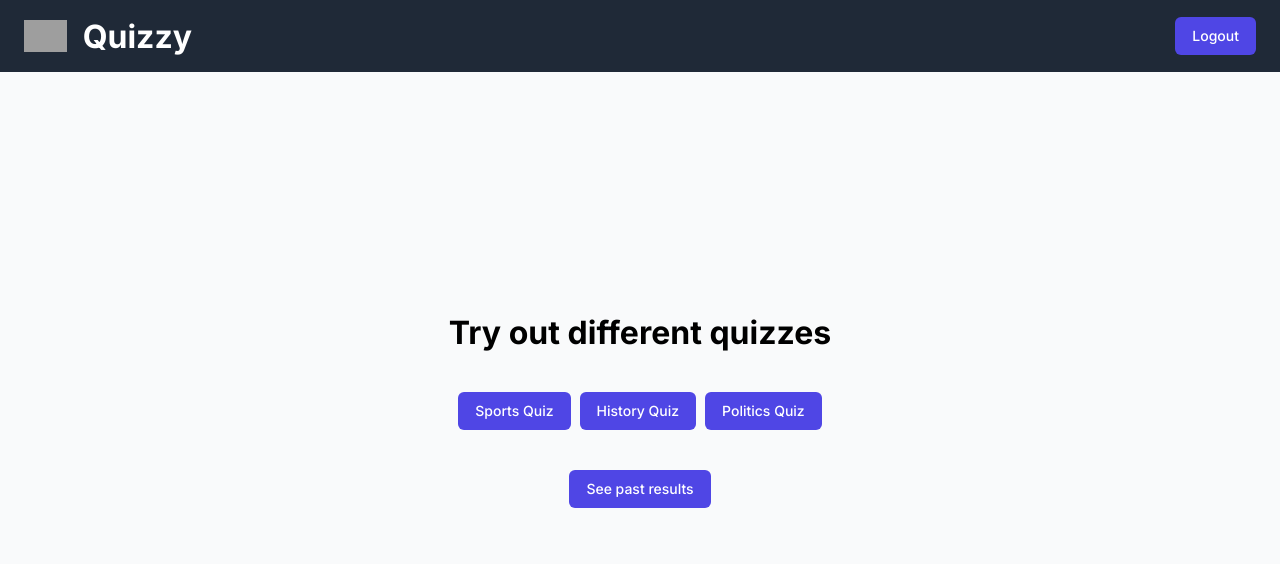
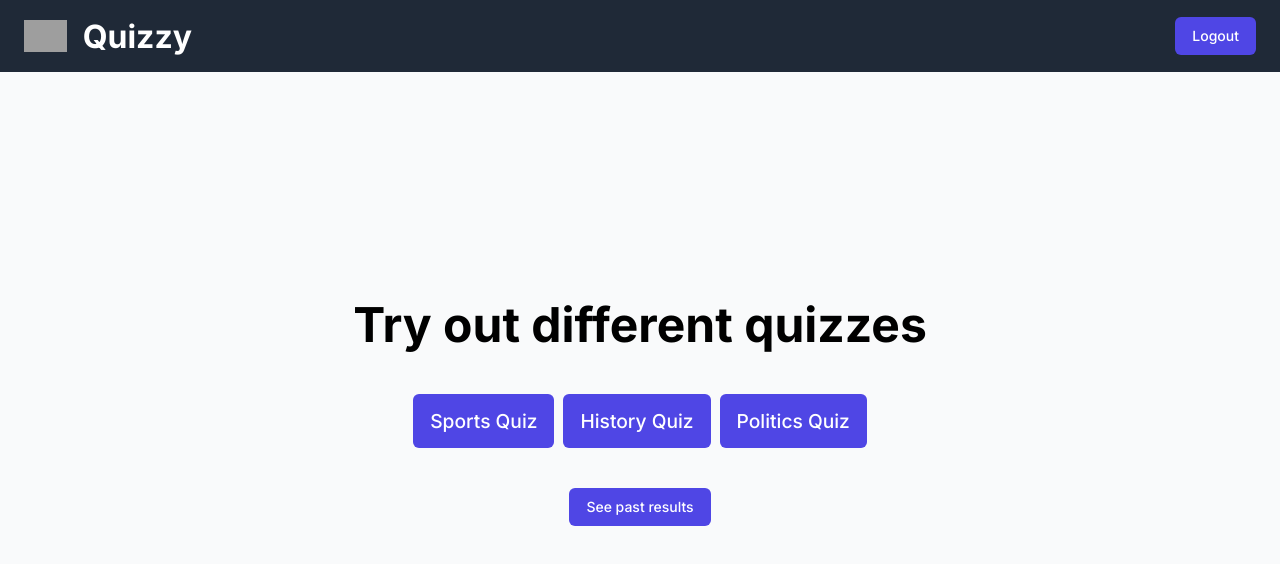
Before and after one commit to Sreejan-22/quizzy, a React (Create React App) app: page / in a window 1280 px wide. Shown: the top 564 px of the page. Built offline with nearby package versions, Linux system fonts and the light colour scheme; sample sign-in values are in the browser's storage; grey boxes are pictures that could not be loaded.

Commit message:
style: improved styles

```diff
--- a/src/components/Question/Question.css
+++ b/src/components/Question/Question.css
@@ -25,9 +25,11 @@
   align-self: center;
   width: 100%;
   height: 100%;
-  background-color: rgb(209, 209, 209);
+  /* background-color: rgb(209, 209, 209); */
+  background-color: white;
+  color: #5672b9;
   border-radius: 5px;
-  /* border: 2px solid rgba(79, 70, 229); */
+  border: 1.2px solid #5672b9;
   cursor: pointer;
   display: flex;
   justify-content: center;
@@ -35,9 +37,7 @@
 }
 
 .option:hover {
-  background-color: rgb(102, 102, 102);
-  color: white;
-  border: none;
+  background-color: #f0f6ff;
 }
 
 .option > p {
@@ -46,21 +46,25 @@
 }
 
 .correct {
-  background-color: rgb(1, 163, 1);
-  color: white;
+  background-color: #cef8d6;
+  border: 1.2px solid #38c43d;
+  color: #38c43d;
 }
 
 .correct:hover {
-  background-color: rgb(1, 163, 1);
-  color: white;
+  background-color: #cef8d6;
 }
 
 .wrong {
-  background-color: rgb(255, 0, 0);
-  color: white;
+  background-color: rgb(255, 214, 214);
+  border: 1.2px solid rgb(223, 73, 73);
+  color: rgb(223, 73, 73);
 }
 
 .wrong:hover {
-  background-color: rgb(255, 0, 0);
-  color: white;
+  background-color: rgb(255, 214, 214);
 }
+
+.skip-btn {
+  background: linear-gradient(93.3deg, #ae88ff 0%, #7392ff 100%);
+}
--- a/src/components/Question/Question.jsx
+++ b/src/components/Question/Question.jsx
@@ -2,7 +2,7 @@ import { useEffect, useRef, useState } from "react";
 import useTimer from "../../hooks/useTimer";
 import "./Question.css";
 
-const timeLimit = 20;
+const timeLimit = 200;
 
 const Question = ({
   question,
@@ -86,7 +86,9 @@ const Question = ({
         ))}
       </div>
       <br />
-      <button onClick={stop}>Skip</button>
+      <button className="skip-btn" onClick={stop}>
+        Skip
+      </button>
     </>
   );
 };
--- a/src/pages/Home/Home.css
+++ b/src/pages/Home/Home.css
@@ -7,8 +7,29 @@
   align-items: center;
 }
 
+.sub-heading {
+  font-size: 3rem;
+}
+
 .category-container {
   display: flex;
   justify-content: center;
   align-items: center;
 }
+
+.home-btn {
+  padding: 1rem;
+  font-size: 1.2rem;
+}
+
+@media screen and (max-width: 767px) {
+  .sub-heading {
+    font-size: 2rem;
+  }
+}
+
+@media screen and (max-width: 420px) {
+  .sub-heading {
+    font-size: 1.7rem;
+  }
+}
--- a/src/pages/Home/Home.jsx
+++ b/src/pages/Home/Home.jsx
@@ -28,21 +28,21 @@ const Home = () => {
       <br />
       {isAuthenticated() ? (
         <>
-          <h1>Try out different quizzes</h1>
+          <h1 className="sub-heading">Try out different quizzes</h1>
           <br />
           <br />
           <div className="category-container">
             &nbsp;&nbsp;
             <Link to="/quiz/sports">
-              <button>Sports Quiz</button>
+              <button className="home-btn">Sports Quiz</button>
             </Link>
             &nbsp;&nbsp;
             <Link to="/quiz/history">
-              <button>History Quiz</button>
+              <button className="home-btn">History Quiz</button>
             </Link>
             &nbsp;&nbsp;
             <Link to="/quiz/politics">
-              <button>Politics Quiz</button>
+              <button className="home-btn">Politics Quiz</button>
             </Link>
             &nbsp;&nbsp;
           </div>
```
